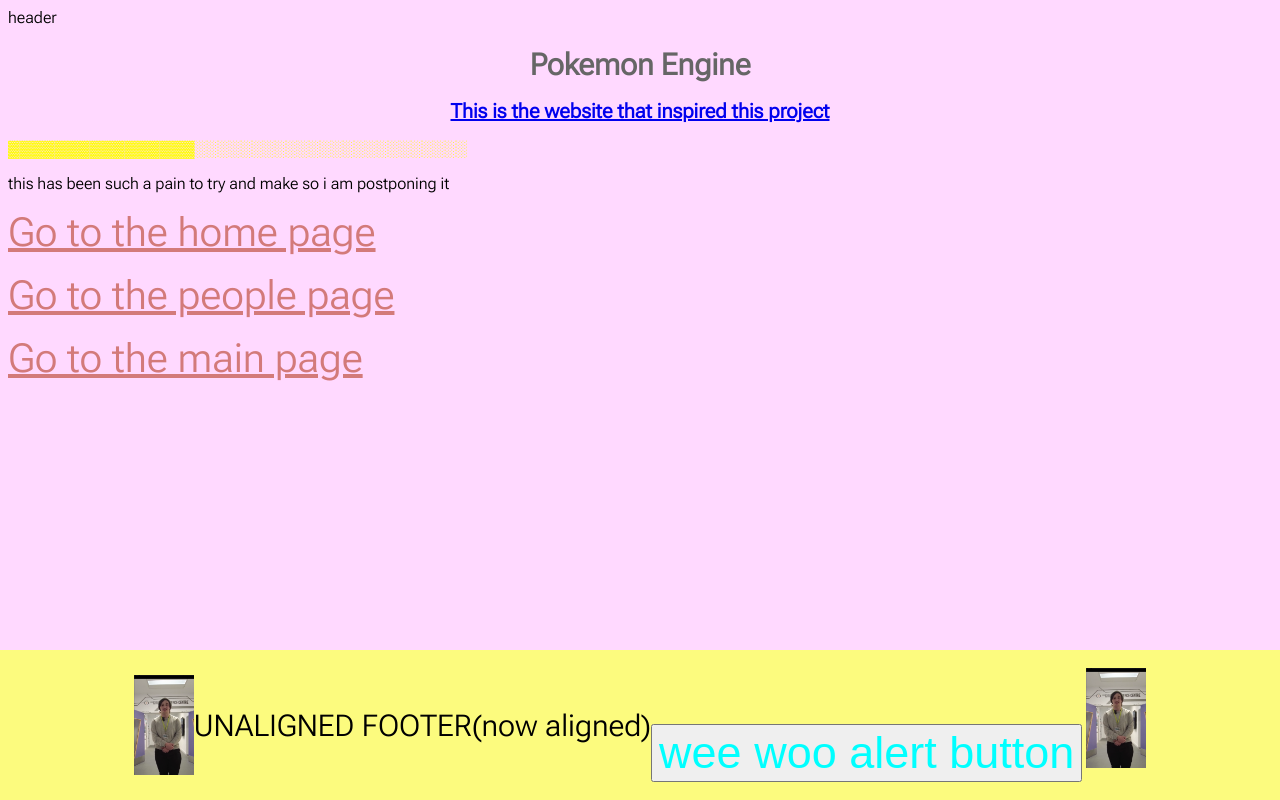
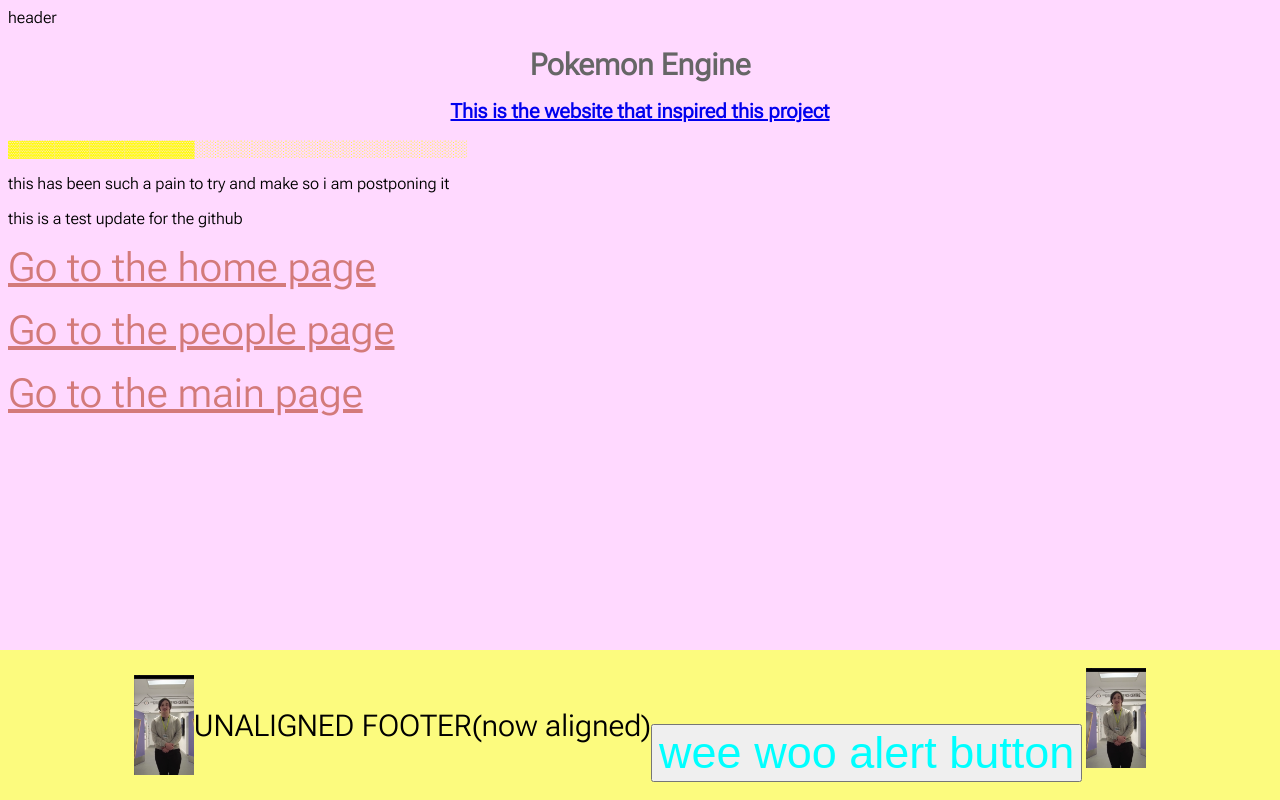
Before and after one commit to HaydnRoberts/website-test, a plain HTML site: page pokemon.html in a window 1280 px wide. Drawn offline with nearby package versions, Linux system fonts and the light colour scheme.

Commit message:
Update pokemon.html

```diff
--- a/pokemon.html
+++ b/pokemon.html
@@ -24,7 +24,7 @@
   <p>this has been such a pain to try and make so i am postponing it</p>
 
 
-
+  <p>this is a test update for the github</p>
 
 
 
```
